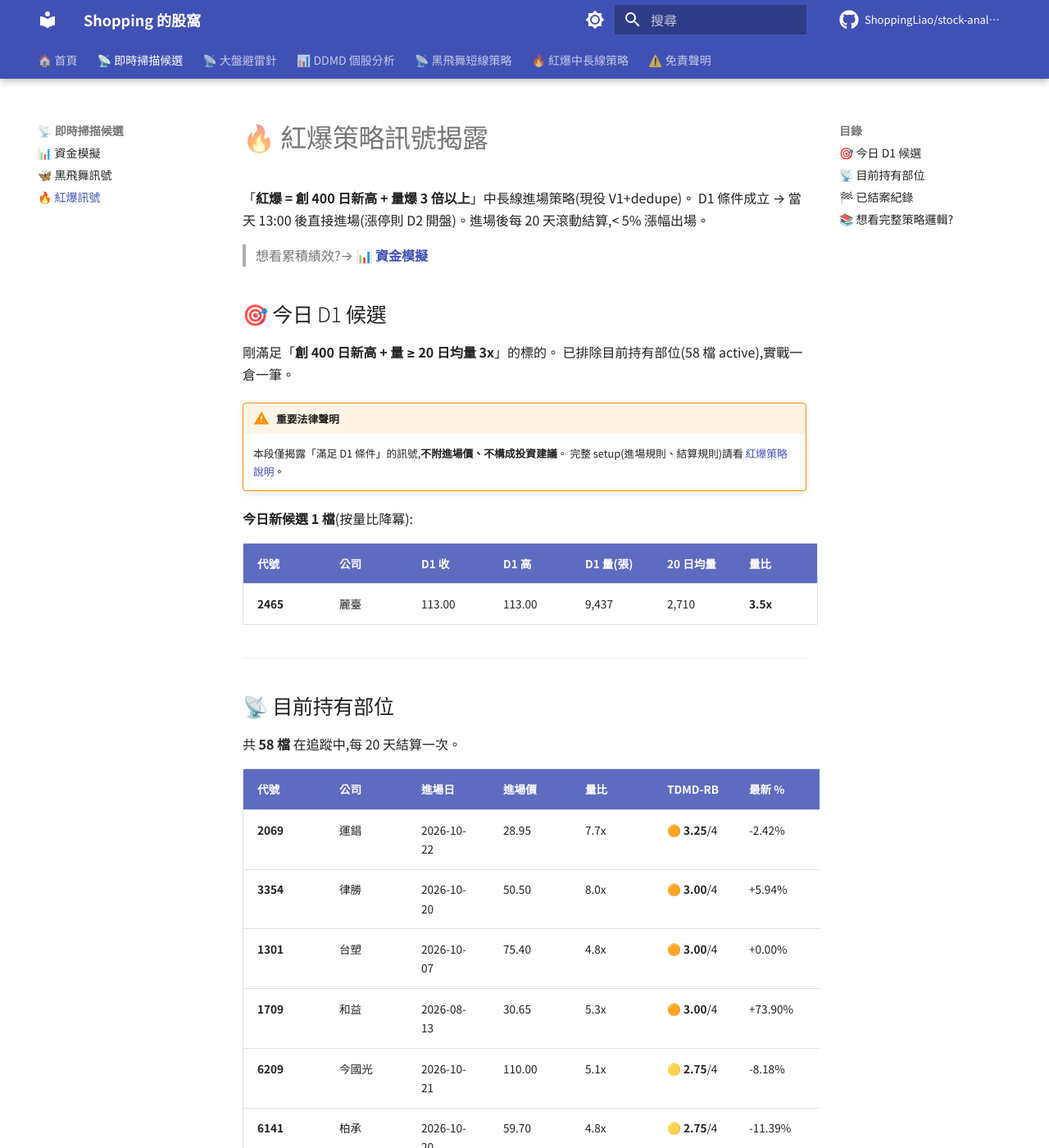
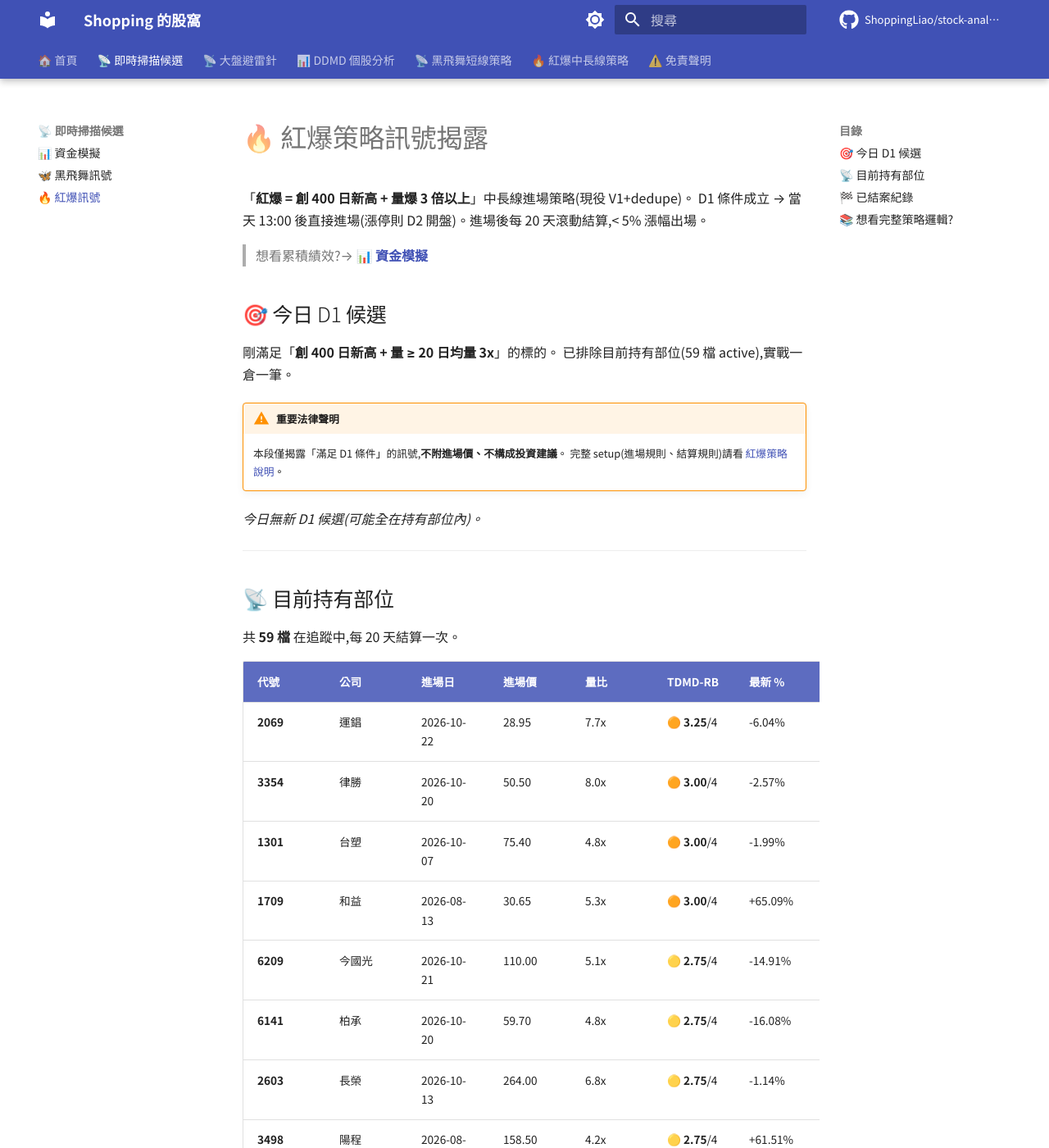
Before and after one commit to ShoppingLiao/stock-analysis-public, an MkDocs documentation site: the page built from docs/signals_red_burst.md, in a window 1280 px wide and 1400 px high. Shown: the whole window at 82% size. Built offline with MkDocs 1.6.1 and Material for MkDocs 9.7.7, drawn with Linux system fonts in a browser that asks for light colours; comment, search, counter and statistics services are not loaded; some of the changed text lies outside the part shown.

Commit message:
docs(signals): update BB + RB + capital (2026-10-29)

```diff
--- a/docs/signals_red_burst.md
+++ b/docs/signals_red_burst.md
@@ -8,84 +8,81 @@ D1 條件成立 → 當天 13:00 後直接進場(漲停則 D2 開盤)。進場
 ## 🎯 今日 D1 候選
 
 剛滿足「**創 400 日新高 + 量 ≥ 20 日均量 3x**」的標的。
-已排除目前持有部位(58 檔 active),實戰一倉一筆。
+已排除目前持有部位(59 檔 active),實戰一倉一筆。
 
 !!! warning "重要法律聲明"
     本段僅揭露「滿足 D1 條件」的訊號,**不附進場價、不構成投資建議**。
     完整 setup(進場規則、結算規則)請看 [紅爆策略說明](about/strategy_red_burst.md)。
 
-**今日新候選 1 檔**(按量比降冪):
-
-| 代號 | 公司 | D1 收 | D1 高 | D1 量(張) | 20 日均量 | 量比 |
-|------|------|-------|-------|-----------|-----------|------|
-| **2465** | 麗臺 | 113.00 | 113.00 | 9,437 | 2,710 | **3.5x** |
+*今日無新 D1 候選(可能全在持有部位內)。*
 
 ---
 
 ## 📡 目前持有部位
 
-共 **58 檔** 在追蹤中,每 20 天結算一次。
+共 **59 檔** 在追蹤中,每 20 天結算一次。
 
 | 代號 | 公司 | 進場日 | 進場價 | 量比 | TDMD-RB | 最新 % | MFE | MAE | review |
 |------|------|--------|--------|------|---------|--------|-----|-----|--------|
-| **2069** | 運錩 | 2026-10-22 | 28.95 | 7.7x | 🟠 **3.25**/4 | -2.42% | +3.45% | -3.28% | 0/10 |
-| **3354** | 律勝 | 2026-10-20 | 50.50 | 8.0x | 🟠 **3.00**/4 | +5.94% | +9.90% | -3.96% | 0/10 |
-| **1301** | 台塑 | 2026-10-07 | 75.40 | 4.8x | 🟠 **3.00**/4 | +0.00% | +18.57% | -2.52% | 0/10 |
-| **1709** | 和益 | 2026-08-13 | 30.65 | 5.3x | 🟠 **3.00**/4 | +73.90% | +116.31% | -3.75% | 2/10 |
-| **6209** | 今國光 | 2026-10-21 | 110.00 | 5.1x | 🟡 **2.75**/4 | -8.18% | +2.27% | -14.82% | 0/10 |
-| **6141** | 柏承 | 2026-10-20 | 59.70 | 4.8x | 🟡 **2.75**/4 | -11.39% | -0.50% | -17.00% | 0/10 |
-| **2603** | 長榮 | 2026-10-13 | 264.00 | 6.8x | 🟡 **2.75**/4 | -0.38% | +2.46% | -3.79% | 0/10 |
-| **3498** | 陽程 | 2026-08-17 | 158.50 | 4.2x | 🟡 **2.75**/4 | +66.25% | +74.76% | -3.15% | 2/10 |
-| **4526** | 東台 | (漲停隔日) | (待 D2 open) | 8.3x | 🟡 **2.50**/4 | — | — | — | 0/10 |
-| **1815** | 富喬 | 2026-10-20 | 156.00 | 3.0x | 🟡 **2.50**/4 | -7.69% | +1.60% | -17.63% | 0/10 |
-| **6505** | 台塑化 | 2026-10-14 | 119.50 | 4.6x | 🟡 **2.50**/4 | -13.81% | +7.11% | -15.48% | 0/10 |
-| **4938** | 和碩 | 2026-10-13 | 102.50 | 8.4x | 🟡 **2.50**/4 | +5.37% | +11.22% | -6.34% | 0/10 |
-| **1326** | 台化 | 2026-10-08 | 77.60 | 3.1x | 🟡 **2.50**/4 | -2.71% | +10.95% | -5.93% | 0/10 |
-| **6672** | 騰輝電子-KY | 2026-10-01 | 405.50 | 3.0x | 🟡 **2.50**/4 | +38.59% | +66.95% | -0.37% | 0/10 |
-| **3094** | 聯傑 | 2026-09-04 | 46.50 | 5.8x | 🟡 **2.50**/4 | +19.78% | +58.06% | -13.33% | 1/10 |
-| **2887** | 台新新光金 | 2026-08-31 | 38.55 | 3.6x | 🟡 **2.50**/4 | +8.95% | +16.21% | +0.78% | 1/10 |
-| **6214** | 精誠 | 2026-08-17 | 175.50 | 10.6x | 🟡 **2.50**/4 | +14.25% | +16.24% | -1.14% | 2/10 |
-| **6277** | 宏正 | 2026-10-22 | 100.50 | 6.1x | 🟡 **2.25**/4 | -5.07% | +2.99% | -6.07% | 0/10 |
-| **1434** | 福懋 | 2026-10-14 | 20.70 | 5.7x | 🟡 **2.25**/4 | -7.49% | +0.48% | -7.97% | 0/10 |
+| **2069** | 運錩 | 2026-10-22 | 28.95 | 7.7x | 🟠 **3.25**/4 | -6.04% | +3.45% | -6.74% | 0/10 |
+| **3354** | 律勝 | 2026-10-20 | 50.50 | 8.0x | 🟠 **3.00**/4 | -2.57% | +9.90% | -3.96% | 0/10 |
+| **1301** | 台塑 | 2026-10-07 | 75.40 | 4.8x | 🟠 **3.00**/4 | -1.99% | +18.57% | -2.52% | 0/10 |
+| **1709** | 和益 | 2026-08-13 | 30.65 | 5.3x | 🟠 **3.00**/4 | +65.09% | +116.31% | -3.75% | 2/10 |
+| **6209** | 今國光 | 2026-10-21 | 110.00 | 5.1x | 🟡 **2.75**/4 | -14.91% | +2.27% | -15.45% | 0/10 |
+| **6141** | 柏承 | 2026-10-20 | 59.70 | 4.8x | 🟡 **2.75**/4 | -16.08% | -0.50% | -17.00% | 0/10 |
+| **2603** | 長榮 | 2026-10-13 | 264.00 | 6.8x | 🟡 **2.75**/4 | -1.14% | +2.46% | -3.79% | 0/10 |
+| **3498** | 陽程 | 2026-08-17 | 158.50 | 4.2x | 🟡 **2.75**/4 | +61.51% | +74.76% | -3.15% | 2/10 |
+| **4526** | 東台 | 2026-10-29 | 51.50 | 8.3x | 🟡 **2.50**/4 | — | — | — | 0/10 |
+| **1815** | 富喬 | 2026-10-20 | 156.00 | 3.0x | 🟡 **2.50**/4 | -12.18% | +1.60% | -17.63% | 0/10 |
+| **6505** | 台塑化 | 2026-10-14 | 119.50 | 4.6x | 🟡 **2.50**/4 | -17.49% | +7.11% | -17.57% | 0/10 |
+| **4938** | 和碩 | 2026-10-13 | 102.50 | 8.4x | 🟡 **2.50**/4 | +1.95% | +11.22% | -6.34% | 0/10 |
+| **1326** | 台化 | 2026-10-08 | 77.60 | 3.1x | 🟡 **2.50**/4 | -4.12% | +10.95% | -5.93% | 0/10 |
+| **6672** | 騰輝電子-KY | 2026-10-01 | 405.50 | 3.0x | 🟡 **2.50**/4 | +39.58% | +66.95% | -0.37% | 0/10 |
+| **3094** | 聯傑 | 2026-09-04 | 46.50 | 5.8x | 🟡 **2.50**/4 | +16.77% | +58.06% | -13.33% | 1/10 |
+| **2887** | 台新新光金 | 2026-08-31 | 38.55 | 3.6x | 🟡 **2.50**/4 | +9.99% | +16.21% | +0.78% | 1/10 |
+| **6214** | 精誠 | 2026-08-17 | 175.50 | 10.6x | 🟡 **2.50**/4 | +15.10% | +16.24% | -1.14% | 2/10 |
+| **2465** | 麗臺 | 2026-10-29 | 113.00 | 3.5x | 🟡 **2.25**/4 | — | — | — | 0/10 |
+| **6277** | 宏正 | 2026-10-22 | 100.50 | 6.1x | 🟡 **2.25**/4 | -7.36% | +2.99% | -8.86% | 0/10 |
+| **1434** | 福懋 | 2026-10-14 | 20.70 | 5.7x | 🟡 **2.25**/4 | -7.97% | +0.48% | -7.97% | 0/10 |
 | **6834** | 天二科技 | 2026-10-14 | 162.50 | 3.4x | 🟡 **2.25**/4 | -23.08% | -2.46% | -25.85% | 0/10 |
-| **6278** | 台表科 | 2026-10-13 | 264.00 | 4.4x | 🟡 **2.25**/4 | +8.14% | +19.89% | +4.36% | 0/10 |
-| **9103** | 美德醫療-DR | 2026-10-13 | 7.02 | 22.6x | 🟡 **2.25**/4 | -21.37% | +0.00% | -23.08% | 0/10 |
-| **3265** | 台星科 | 2026-10-12 | 262.00 | 4.4x | 🟡 **2.25**/4 | -15.65% | +11.64% | -17.56% | 0/10 |
-| **6257** | 矽格 | 2026-10-07 | 278.00 | 3.3x | 🟡 **2.25**/4 | -15.83% | +4.86% | -18.17% | 0/10 |
-| **9933** | 中鼎 | 2026-10-05 | 48.75 | 9.2x | 🟡 **2.25**/4 | -2.77% | -2.67% | -14.05% | 0/10 |
-| **2466** | 冠西電 | 2026-10-01 | 128.50 | 3.4x | 🟡 **2.25**/4 | +145.53% | +145.53% | +1.56% | 0/10 |
-| **3219** | 倚強股份 | 2026-09-30 | 131.50 | 4.9x | 🟡 **2.25**/4 | -18.25% | +14.07% | -24.18% | 0/10 |
-| **3518** | 柏騰 | 2026-09-30 | 41.10 | 5.0x | 🟡 **2.25**/4 | -5.35% | +26.52% | -12.04% | 0/10 |
-| **2305** | 全友 | 2026-09-15 | 45.60 | 3.3x | 🟡 **2.25**/4 | +18.42% | +63.82% | -3.29% | 1/10 |
-| **6426** | 統新 | 2026-09-08 | 307.00 | 3.8x | 🟡 **2.25**/4 | +4.89% | +34.20% | -6.19% | 1/10 |
-| **1569** | 濱川 | 2026-10-28 | 99.00 | 3.7x | 🟡 **2.00**/4 | — | — | — | 0/10 |
-| **3287** | 廣寰科 | 2026-10-15 | 58.70 | 10.0x | 🟡 **2.00**/4 | +5.62% | +22.49% | -2.21% | 0/10 |
-| **6108** | 競國 | 2026-10-14 | 28.85 | 3.8x | 🟡 **2.00**/4 | +17.85% | +24.61% | -1.73% | 0/10 |
-| **3580** | 友威科 | 2026-10-13 | 115.00 | 5.7x | 🟡 **2.00**/4 | -1.74% | +10.00% | -10.43% | 0/10 |
-| **1312** | 國喬 | 2026-10-12 | 16.05 | 7.0x | 🟡 **2.00**/4 | -8.72% | +19.00% | -9.97% | 0/10 |
-| **4167** | 松瑞藥 | 2026-10-12 | 21.65 | 10.3x | 🟡 **2.00**/4 | -5.31% | +3.93% | -6.24% | 0/10 |
-| **2241** | 艾姆勒 | 2026-10-08 | 50.50 | 8.3x | 🟡 **2.00**/4 | -8.42% | +5.54% | -15.35% | 0/10 |
-| **3693** | 營邦 | 2026-10-08 | 736.00 | 3.8x | 🟡 **2.00**/4 | -8.97% | +3.12% | -12.09% | 0/10 |
-| **2340** | 台亞 | 2026-10-02 | 45.75 | 5.9x | 🟡 **2.00**/4 | -2.62% | +23.72% | -6.89% | 0/10 |
-| **6532** | 瑞耘 | 2026-10-01 | 122.50 | 6.5x | 🟡 **2.00**/4 | -2.45% | +7.76% | -15.51% | 0/10 |
-| **6456** | GIS-KY | 2026-09-30 | 92.00 | 9.3x | 🟡 **2.00**/4 | +16.85% | +17.39% | -9.46% | 0/10 |
-| **1560** | 中砂 | 2026-09-11 | 790.00 | 3.6x | 🟡 **2.00**/4 | +15.70% | +34.18% | -6.96% | 1/10 |
-| **6218** | 豪勉 | 2026-09-08 | 46.70 | 4.8x | 🟡 **2.00**/4 | +10.06% | +47.75% | -7.39% | 1/10 |
-| **2221** | 大甲 | 2026-09-02 | 83.20 | 3.1x | 🟡 **2.00**/4 | +74.28% | +137.98% | +0.60% | 1/10 |
-| **2030** | 彰源 | 2026-08-10 | 20.45 | 11.6x | 🟡 **2.00**/4 | +43.03% | +95.60% | +0.00% | 2/10 |
-| **4720** | 德淵 | 2026-10-22 | 30.95 | 3.1x | ⚪ **1.75**/4 | +5.01% | +14.22% | +1.29% | 0/10 |
-| **5013** | 強新 | 2026-10-22 | 49.40 | 3.6x | ⚪ **1.75**/4 | +4.86% | +4.86% | -8.50% | 0/10 |
-| **6269** | 台郡 | 2026-10-21 | 86.60 | 9.0x | ⚪ **1.75**/4 | -5.08% | +5.31% | -11.09% | 0/10 |
-| **6668** | 中揚光 | 2026-10-14 | 64.80 | 3.6x | ⚪ **1.75**/4 | -10.65% | +5.40% | -19.29% | 0/10 |
-| **6226** | 光鼎 | 2026-08-31 | 31.60 | 3.4x | ⚪ **1.75**/4 | +25.47% | +63.61% | -6.96% | 1/10 |
-| **2033** | 佳大 | 2026-08-28 | 25.65 | 3.6x | ⚪ **1.75**/4 | +167.06% | +181.48% | -8.77% | 1/10 |
-| **4903** | 聯光通 | 2026-10-14 | 53.90 | 4.5x | ⚪ **1.50**/4 | -3.34% | +10.02% | -13.54% | 0/10 |
-| **2020** | 美亞 | 2026-10-01 | 26.20 | 25.5x | ⚪ **1.50**/4 | -9.16% | +6.11% | -10.31% | 0/10 |
-| **6133** | 金橋 | 2026-09-30 | 29.60 | 4.9x | ⚪ **1.50**/4 | -14.19% | +4.73% | -19.26% | 0/10 |
-| **6933** | AMAX-KY | 2026-09-18 | 342.00 | 3.0x | ⚪ **1.50**/4 | +17.11% | +34.65% | -7.60% | 1/10 |
-| **8227** | 巨有科技 | 2026-09-14 | 241.00 | 11.9x | ⚪ **1.50**/4 | +7.88% | +59.54% | -0.83% | 1/10 |
-| **5465** | 富驊 | 2026-10-22 | 41.80 | 3.8x | ⚪ **1.25**/4 | -8.97% | +2.03% | -12.68% | 0/10 |
-| **4566** | 時碩工業 | 2026-10-19 | 80.20 | 3.6x | ⚪ **1.25**/4 | +11.35% | +12.97% | -0.62% | 0/10 |
+| **6278** | 台表科 | 2026-10-13 | 264.00 | 4.4x | 🟡 **2.25**/4 | +4.17% | +19.89% | +4.17% | 0/10 |
+| **9103** | 美德醫療-DR | 2026-10-13 | 7.02 | 22.6x | 🟡 **2.25**/4 | -21.94% | +0.00% | -23.08% | 0/10 |
+| **3265** | 台星科 | 2026-10-12 | 262.00 | 4.4x | 🟡 **2.25**/4 | -19.08% | +11.64% | -21.18% | 0/10 |
+| **6257** | 矽格 | 2026-10-07 | 278.00 | 3.3x | 🟡 **2.25**/4 | -17.99% | +4.86% | -18.35% | 0/10 |
+| **9933** | 中鼎 | 2026-10-05 | 48.75 | 9.2x | 🟡 **2.25**/4 | -1.74% | -0.51% | -14.05% | 0/10 |
+| **2466** | 冠西電 | 2026-10-01 | 128.50 | 3.4x | 🟡 **2.25**/4 | +150.58% | +167.32% | +1.56% | 0/10 |
+| **3219** | 倚強股份 | 2026-09-30 | 131.50 | 4.9x | 🟡 **2.25**/4 | -20.53% | +14.07% | -24.18% | 0/10 |
+| **3518** | 柏騰 | 2026-09-30 | 41.10 | 5.0x | 🟡 **2.25**/4 | -9.61% | +26.52% | -12.04% | 0/10 |
+| **2305** | 全友 | 2026-09-15 | 45.60 | 3.3x | 🟡 **2.25**/4 | +11.84% | +63.82% | -3.29% | 1/10 |
+| **6426** | 統新 | 2026-09-08 | 307.00 | 3.8x | 🟡 **2.25**/4 | +1.95% | +34.20% | -6.19% | 1/10 |
+| **1569** | 濱川 | 2026-10-28 | 99.00 | 3.7x | 🟡 **2.00**/4 | -6.77% | +0.61% | -6.97% | 0/10 |
+| **3287** | 廣寰科 | 2026-10-15 | 58.70 | 10.0x | 🟡 **2.00**/4 | +2.04% | +22.49% | -2.21% | 0/10 |
+| **6108** | 競國 | 2026-10-14 | 28.85 | 3.8x | 🟡 **2.00**/4 | +6.76% | +24.61% | -1.73% | 0/10 |
+| **3580** | 友威科 | 2026-10-13 | 115.00 | 5.7x | 🟡 **2.00**/4 | -7.83% | +10.00% | -10.43% | 0/10 |
+| **1312** | 國喬 | 2026-10-12 | 16.05 | 7.0x | 🟡 **2.00**/4 | -10.59% | +19.00% | -10.90% | 0/10 |
+| **4167** | 松瑞藥 | 2026-10-12 | 21.65 | 10.3x | 🟡 **2.00**/4 | -5.77% | +3.93% | -6.70% | 0/10 |
+| **2241** | 艾姆勒 | 2026-10-08 | 50.50 | 8.3x | 🟡 **2.00**/4 | -13.07% | +5.54% | -15.35% | 0/10 |
+| **3693** | 營邦 | 2026-10-08 | 736.00 | 3.8x | 🟡 **2.00**/4 | -11.01% | +3.12% | -12.36% | 0/10 |
+| **2340** | 台亞 | 2026-10-02 | 45.75 | 5.9x | 🟡 **2.00**/4 | -5.46% | +23.72% | -6.89% | 0/10 |
+| **6532** | 瑞耘 | 2026-10-01 | 122.50 | 6.5x | 🟡 **2.00**/4 | -6.94% | +7.76% | -15.51% | 0/10 |
+| **6456** | GIS-KY | 2026-09-30 | 92.00 | 9.3x | 🟡 **2.00**/4 | +11.41% | +23.37% | -9.46% | 0/10 |
+| **1560** | 中砂 | 2026-09-11 | 790.00 | 3.6x | 🟡 **2.00**/4 | +12.41% | +34.18% | -6.96% | 1/10 |
+| **6218** | 豪勉 | 2026-09-08 | 46.70 | 4.8x | 🟡 **2.00**/4 | +2.78% | +47.75% | -7.39% | 1/10 |
+| **2221** | 大甲 | 2026-09-02 | 83.20 | 3.1x | 🟡 **2.00**/4 | +91.71% | +137.98% | +0.60% | 1/10 |
+| **2030** | 彰源 | 2026-08-10 | 20.45 | 11.6x | 🟡 **2.00**/4 | +37.90% | +95.60% | +0.00% | 2/10 |
+| **4720** | 德淵 | 2026-10-22 | 30.95 | 3.1x | ⚪ **1.75**/4 | -5.49% | +14.22% | -5.49% | 0/10 |
+| **5013** | 強新 | 2026-10-22 | 49.40 | 3.6x | ⚪ **1.75**/4 | +1.42% | +13.77% | -8.50% | 0/10 |
+| **6269** | 台郡 | 2026-10-21 | 86.60 | 9.0x | ⚪ **1.75**/4 | -12.47% | +5.31% | -12.47% | 0/10 |
+| **6668** | 中揚光 | 2026-10-14 | 64.80 | 3.6x | ⚪ **1.75**/4 | -16.36% | +5.40% | -19.29% | 0/10 |
+| **6226** | 光鼎 | 2026-08-31 | 31.60 | 3.4x | ⚪ **1.75**/4 | +24.05% | +63.61% | -6.96% | 1/10 |
+| **2033** | 佳大 | 2026-08-28 | 25.65 | 3.6x | ⚪ **1.75**/4 | +172.12% | +181.48% | -8.77% | 1/10 |
+| **4903** | 聯光通 | 2026-10-14 | 53.90 | 4.5x | ⚪ **1.50**/4 | -3.71% | +10.02% | -13.54% | 0/10 |
+| **2020** | 美亞 | 2026-10-01 | 26.20 | 25.5x | ⚪ **1.50**/4 | -9.54% | +6.11% | -10.31% | 0/10 |
+| **6133** | 金橋 | 2026-09-30 | 29.60 | 4.9x | ⚪ **1.50**/4 | -16.22% | +4.73% | -19.26% | 0/10 |
+| **6933** | AMAX-KY | 2026-09-18 | 342.00 | 3.0x | ⚪ **1.50**/4 | +8.63% | +34.65% | -7.60% | 1/10 |
+| **8227** | 巨有科技 | 2026-09-14 | 241.00 | 11.9x | ⚪ **1.50**/4 | +3.94% | +59.54% | -0.83% | 1/10 |
+| **5465** | 富驊 | 2026-10-22 | 41.80 | 3.8x | ⚪ **1.25**/4 | -11.72% | +2.03% | -13.64% | 0/10 |
+| **4566** | 時碩工業 | 2026-10-19 | 80.20 | 3.6x | ⚪ **1.25**/4 | +9.48% | +12.97% | -0.62% | 0/10 |
 
 > TDMD-RB:🔴 主力(4)/🟠 中倉(3)/🟡 試單(2)/⚪ 觀察(<2)。T=突破力道+多頭陡峭、D=量爆強度、M=籌碼三條合一、Dr=LLM 題材。
 
```
Also changed, not shown: docs/signals_capital.md (+13 -13 lines).
